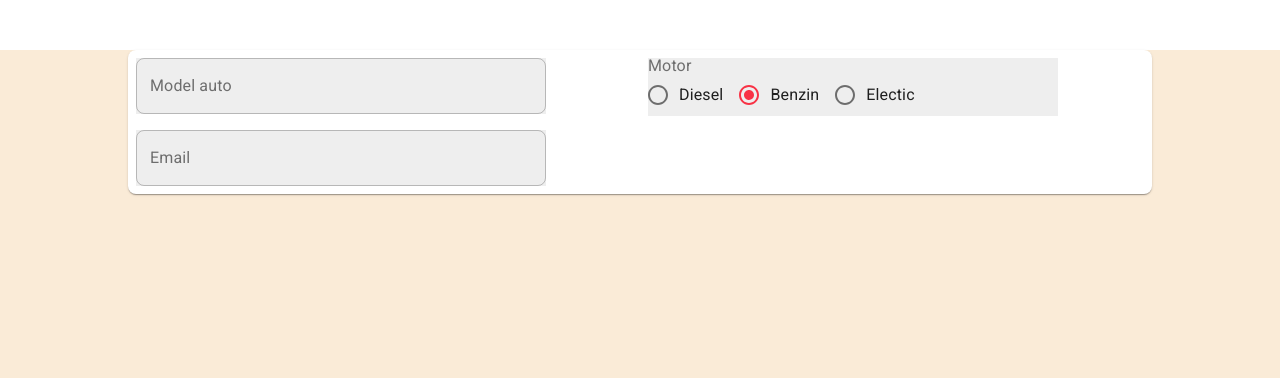
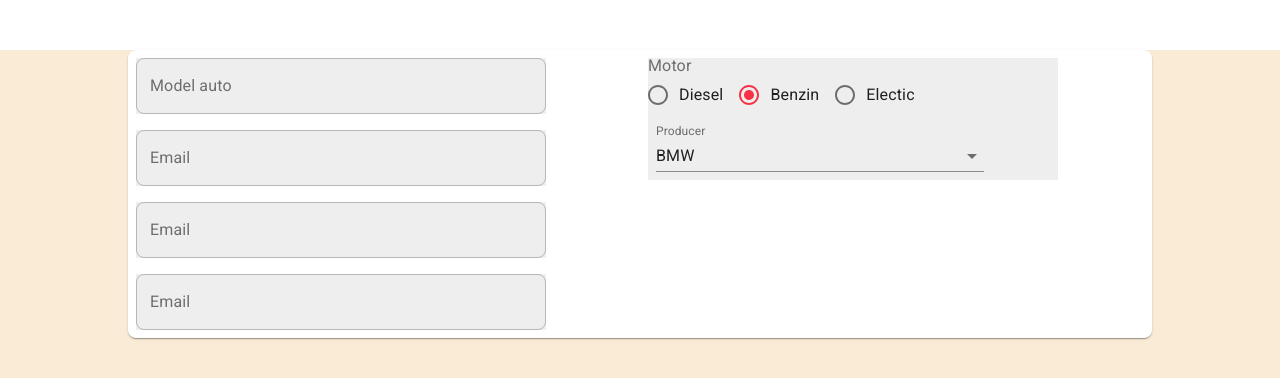
Before and after one commit to alenskupnjak/reactZadatakMono, a React (Create React App) app: page / in a window 1280 px wide. Shown: the top 378 px of the page. Built offline with nearby package versions, Linux system fonts and the light colour scheme.

Commit message:
006 form producer

```diff
--- a/src/Common/InputSelect.jsx
+++ b/src/Common/InputSelect.jsx
@@ -1,14 +1,37 @@
 import React from 'react'
+import {
+  FormControl,
+  MenuItem,
+  InputLabel,
+  Select
+} from '@material-ui/core';
 
 function InputSelect(props) {
 
 
   const {name, label, value, onChange, dataOptions } = props
 
+  console.log(dataOptions);
+
+
   return (
-    <div>
-
-    </div>
+   <FormControl
+    outline="variant"
+   >
+     <InputLabel>{label}</InputLabel>
+     <Select
+      label={label}
+      name={name}
+      value={value}
+      onChange={onChange}
+     >
+       {
+         dataOptions.map(data => (
+           <MenuItem key={data.id} value={data.id}>{data.title}</MenuItem>
+         ))
+       }
+     </Select>
+   </FormControl>
   )
 }
 
--- /dev/null
+++ b/src/Common/VehicleService.jsx
@@ -0,0 +1,10 @@
+
+
+export const getDataOptions = () =>[
+  { id: '1', title: 'BMW' },
+  { id: '2', title: 'FORD' },
+  { id: '3', title: 'AUDI' },
+  { id: '4', title: 'FIAT' },
+  { id: '5', title: 'VOLVO' },
+  { id: '6', title: 'TOYOTA' },
+]
--- a/src/Components/UseForm.jsx
+++ b/src/Components/UseForm.jsx
@@ -1,5 +1,5 @@
 import React, { useState } from 'react';
-import { Grid, TextField, makeStyles } from '@material-ui/core';
+import { makeStyles } from '@material-ui/core';
 
 //
 export function useForm(initValue) {
--- a/src/Pages/vehicleForm.jsx
+++ b/src/Pages/vehicleForm.jsx
@@ -1,5 +1,5 @@
 import React, { useState } from 'react';
-import { observer } from 'mobx-react';
+// import { observer } from 'mobx-react';
 import {
   Grid,
   TextField,
@@ -13,6 +13,8 @@ import {
 
 import { useForm, Form } from '../Components/UseForm';
 import InputCommon from '../Common/InputCommon';
+import InputSelect from '../Common/InputSelect';
+import { getDataOptions } from '../Common/VehicleService';
 
 // Inicijalna crijednost forme
 const initValue = {
@@ -22,8 +24,8 @@ const initValue = {
   mobile: '12345679998',
   city: 'Sesvete',
   motor: 'benzin',
-  // make: "BMV",
-  makeId: '1',
+  //  producer: "BMV",
+  producerId: '1',
   sellDate: '2021-02-26T10:51:22.509Z',
   isLoan: false,
 };
@@ -75,6 +77,22 @@ function VehicleForm() {
             value={values.email}
             onChange={handleInputChange}
           ></TextField>
+          <TextField
+            className={classes.root}
+            variant="outlined"
+            label="Email"
+            name="email"
+            value={values.email}
+            onChange={handleInputChange}
+          ></TextField>
+          <TextField
+            className={classes.root}
+            variant="outlined"
+            label="Email"
+            name="email"
+            value={values.email}
+            onChange={handleInputChange}
+          ></TextField>
         </Grid>
         <Grid item xs={6}>
           <FormControl>
@@ -85,6 +103,16 @@ function VehicleForm() {
               <FormControlLabel value="benzin" control={<Radio />} label="Benzin"></FormControlLabel>
               <FormControlLabel value="electic" control={<Radio />} label="Electic"></FormControlLabel>
             </RadioGroup>
+            <InputSelect
+                label="Producer"
+                name="producerId"
+                value={values.producerId}
+                onChange={handleInputChange}
+                dataOptions ={getDataOptions()}
+            >
+            </InputSelect>
+
+
           </FormControl>
         </Grid>
       </Grid>
--- a/src/Stores/storeVechile.jsx
+++ b/src/Stores/storeVechile.jsx
@@ -9,8 +9,8 @@ const dataVehicle = [
     mobile: 12345679998,
     city: 'Sesvete',
     motor: 'diesel',
-    make: "BMV",
-    makeId: '1',
+    producer: "BMV",
+    producerId: '1',
     sellDate: '2021-02-26T10:51:22.509Z',
     isLoan: true,
   },
--- a/src/index.jsx
+++ b/src/index.jsx
@@ -5,9 +5,9 @@ import App from './App';
 import reportWebVitals from './reportWebVitals';
 
 ReactDOM.render(
-  <React.StrictMode>
-    <App />
-  </React.StrictMode>,
+  // <React.StrictMode>
+    <App />,
+  // </React.StrictMode>,
   document.getElementById('root')
 );
 
```
